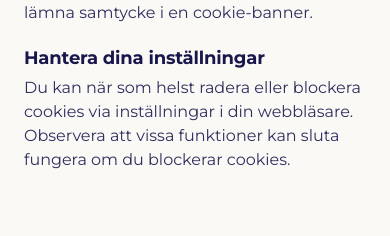
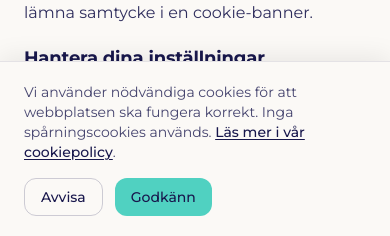
Before and after one commit to isanemka/putsson, a Next.js app: page /cookies in a window 390 px wide. Shown: the part 608-844 px from the top of the page. Built offline with nearby package versions, Linux system fonts and the light colour scheme; no server answers.

Commit message:
feat: add cookie consent banner and clean up policy TODOs

```diff
--- a/app/cookies/page.tsx
+++ b/app/cookies/page.tsx
@@ -21,7 +21,6 @@ export default function CookiePolicyPage() {
       className="mx-auto w-full max-w-3xl px-6 pb-20 pt-16 sm:px-10"
     >
       <header className="space-y-3">
-        {/* TODO: Update headings and intro text to match the customer's cookie usage. */}
         <p className="text-sm uppercase tracking-[0.3em] text-blue font-bold">
           Cookies
         </p>
@@ -33,7 +32,6 @@ export default function CookiePolicyPage() {
       </header>
 
       <section className="mt-10 space-y-6 text-base text-navy/90">
-        {/* TODO: Update cookie details to match the customer's analytics setup. */}
         <div className="space-y-2">
           <h2 className="text-lg font-semibold text-navy">Vad är cookies?</h2>
           <p>
@@ -47,7 +45,6 @@ export default function CookiePolicyPage() {
           <h2 className="text-lg font-semibold text-navy">
             Vilka cookies använder vi?
           </h2>
-          {/* TODO: List the exact cookies (names, purpose, duration) when known. */}
           <p>
             I dagsläget använder vi endast nödvändiga cookies som krävs för att
             webbplatsen ska fungera. Om vi aktiverar analysverktyg kommer du
--- a/app/integritetspolicy/page.tsx
+++ b/app/integritetspolicy/page.tsx
@@ -21,7 +21,6 @@ export default function PrivacyPolicyPage() {
       className="mx-auto w-full max-w-3xl px-6 pb-20 pt-16 sm:px-10"
     >
       <header className="space-y-3">
-        {/* TODO: Update headings and intro text to match the customer's policy. */}
         <p className="text-sm uppercase tracking-[0.3em] text-blue font-bold">
           Integritet
         </p>
@@ -47,7 +46,6 @@ export default function PrivacyPolicyPage() {
           <h2 className="text-lg font-semibold text-navy">
             Vilka uppgifter samlar vi in?
           </h2>
-          {/* TODO: Confirm which data fields you actually collect. */}
           <ul className="list-disc space-y-1 pl-6">
             <li>
               Kontaktformulär: namn, e-post, telefon (valfritt), meddelande.
@@ -69,7 +67,6 @@ export default function PrivacyPolicyPage() {
 
         <div className="space-y-2">
           <h2 className="text-lg font-semibold text-navy">Rättslig grund</h2>
-          {/* TODO: Confirm legal basis per customer (e.g. consent vs legitimate interest). */}
           <p>
             Behandlingen sker med stöd av berättigat intresse när du kontaktar
             oss. Om vi använder analysverktyg krävs samtycke via cookie-banner.
@@ -80,7 +77,6 @@ export default function PrivacyPolicyPage() {
           <h2 className="text-lg font-semibold text-navy">
             Hur länge sparas uppgifterna?
           </h2>
-          {/* TODO: Update retention periods to match your policy. */}
           <p>
             Kontaktuppgifter sparas tills ärendet är avslutat och därefter i
             högst 12 månader. Loggar sparas enligt webbhotellens rutiner.
@@ -89,7 +85,6 @@ export default function PrivacyPolicyPage() {
 
         <div className="space-y-2">
           <h2 className="text-lg font-semibold text-navy">Dina rättigheter</h2>
-          {/* TODO: Verify rights text against the customer's data handling process. */}
           <p>
             Du har rätt att begära tillgång till dina uppgifter, rättelse,
             radering, begränsning och dataportabilitet. Du kan också lämna
@@ -99,7 +94,6 @@ export default function PrivacyPolicyPage() {
 
         <div className="space-y-2">
           <h2 className="text-lg font-semibold text-navy">Kontakt</h2>
-          {/* TODO: Replace with your official contact address. */}
           <p>Vid frågor om personuppgifter, skriv till info@putsson.se.</p>
         </div>
       </section>
--- a/app/layout.tsx
+++ b/app/layout.tsx
@@ -3,6 +3,7 @@ import { Montserrat } from 'next/font/google'
 import { siteName, siteUrl, siteUrlObj } from '@/lib/site'
 import Header from '@/components/Header'
 import Footer from '@/components/Footer'
+import CookieBannerLoader from '@/components/CookieBannerLoader'
 import './globals.css'
 
 const montserrat = Montserrat({
@@ -102,6 +103,7 @@ export default function RootLayout({
         <Header />
         {children}
         <Footer />
+        <CookieBannerLoader />
       </body>
     </html>
   )
--- /dev/null
+++ b/components/CookieBanner.tsx
@@ -0,0 +1,62 @@
+'use client'
+
+import Link from 'next/link'
+import { useState } from 'react'
+
+const STORAGE_KEY = 'cookie_consent'
+
+export default function CookieBanner() {
+  // ssr: false guarantees this only runs on the client, so localStorage is always available
+  const [visible, setVisible] = useState(
+    () => !localStorage.getItem(STORAGE_KEY)
+  )
+
+  function accept() {
+    localStorage.setItem(STORAGE_KEY, 'accepted')
+    setVisible(false)
+  }
+
+  function dismiss() {
+    localStorage.setItem(STORAGE_KEY, 'dismissed')
+    setVisible(false)
+  }
+
+  if (!visible) return null
+
+  return (
+    <div
+      role="dialog"
+      aria-modal="false"
+      aria-label="Cookieinformation"
+      className="fixed bottom-0 left-0 right-0 z-50 border-t border-navy/10 bg-cream px-6 py-5 shadow-[0_-4px_24px_rgba(0,0,0,0.08)] sm:px-10"
+    >
+      <div className="mx-auto flex w-full max-w-7xl flex-col gap-4 sm:flex-row sm:items-center sm:justify-between">
+        <p className="text-sm text-navy/80">
+          Vi använder nödvändiga cookies för att webbplatsen ska fungera
+          korrekt. Inga spårningscookies används.{' '}
+          <Link
+            href="/cookies"
+            className="font-medium text-navy underline underline-offset-2 hover:text-mint"
+          >
+            Läs mer i vår cookiepolicy
+          </Link>
+          .
+        </p>
+        <div className="flex shrink-0 gap-3">
+          <button
+            onClick={dismiss}
+            className="rounded-xl border border-navy/20 bg-transparent px-4 py-2 text-sm font-medium text-navy transition hover:bg-navy/5"
+          >
+            Avvisa
+          </button>
+          <button
+            onClick={accept}
+            className="rounded-xl bg-mint px-4 py-2 text-sm font-medium text-navy transition hover:bg-mint/80"
+          >
+            Godkänn
+          </button>
+        </div>
+      </div>
+    </div>
+  )
+}
--- /dev/null
+++ b/components/CookieBannerLoader.tsx
@@ -0,0 +1,8 @@
+'use client'
+
+import dynamic from 'next/dynamic'
+
+// ssr: false prevents hydration mismatches since CookieBanner reads localStorage
+const CookieBanner = dynamic(() => import('./CookieBanner'), { ssr: false })
+
+export default CookieBanner
```
